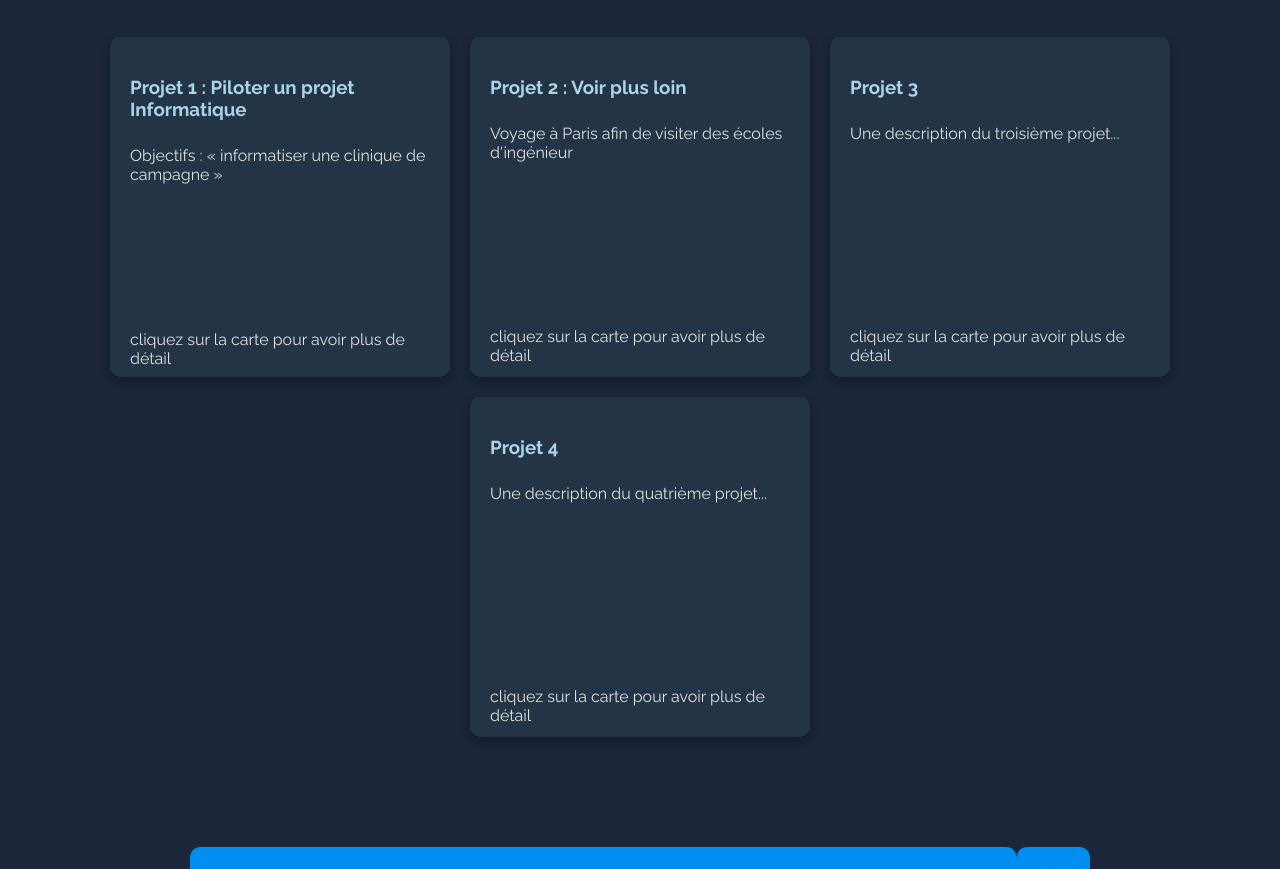
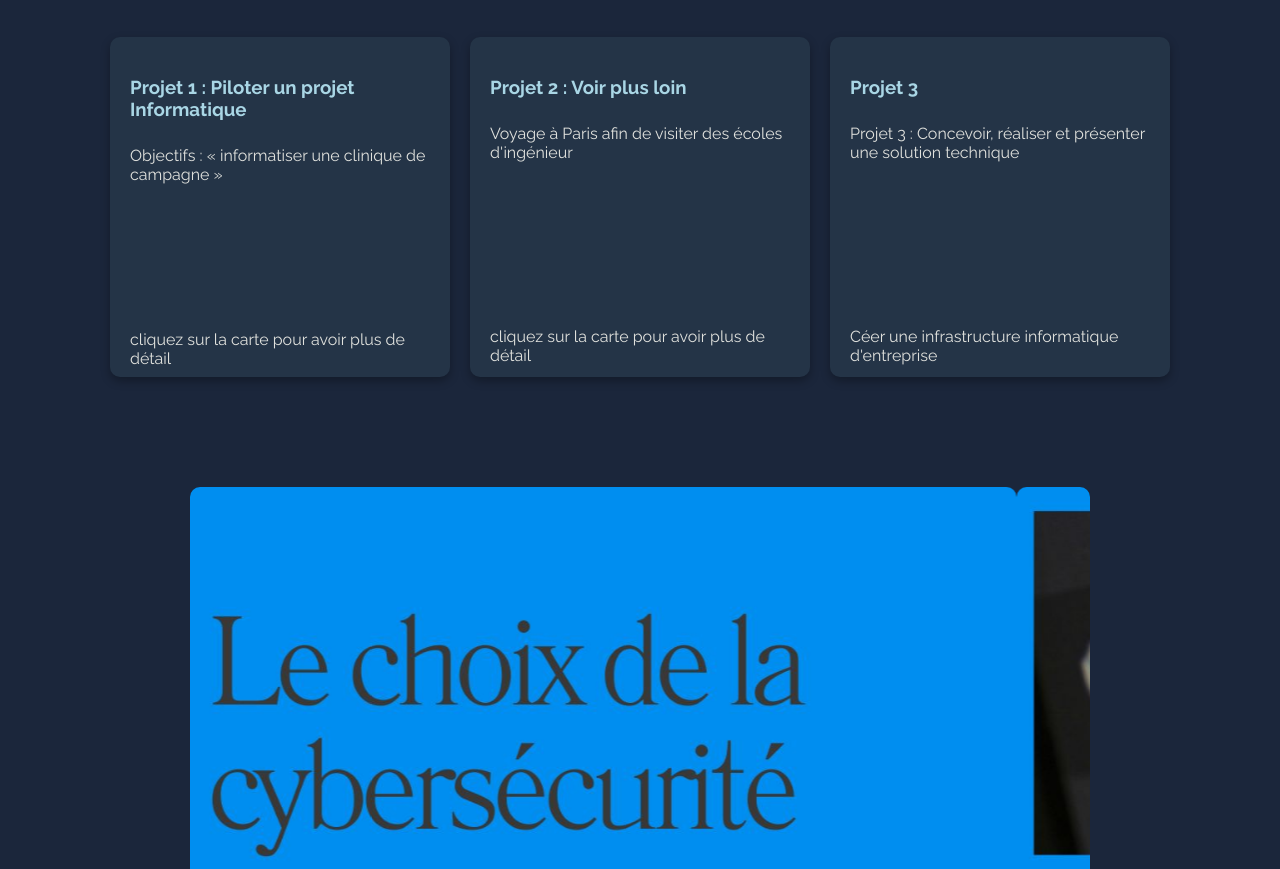
Before and after one commit to Akimaru25/portfolio2, a plain HTML site: page index.html in a window 1280 px wide. Shown: the part 1969-2838 px from the top of the page. Drawn offline with Linux system fonts and the light colour scheme.

Commit message:
Update index.html

```diff
--- a/index.html
+++ b/index.html
@@ -283,17 +283,11 @@
                         <br><br><br><br><br><br><br>
                         <p>cliquez sur la carte pour avoir plus de détail</p>
                     </a>
-                    <a href="project1.html" class="card">
+                    <a href="project3.html" class="card">
                         <h3>Projet 3</h3>
-                        <p>Une description du troisième projet...</p>
-                        <br><br><br><br><br><br><br><br>
-                        <p>cliquez sur la carte pour avoir plus de détail</p>
-                    </a>
-                    <a href="project1.html" class="card">
-                        <h3>Projet 4</h3>
-                        <p>Une description du quatrième projet...</p>
-                        <br><br><br><br><br><br><br><br>
-                        <p>cliquez sur la carte pour avoir plus de détail</p>
+                        <p>Projet 3 : Concevoir, réaliser et présenter une solution technique</p>
+                        <br><br><br><br><br><br><br>
+                        <p>Céer une infrastructure informatique d'entreprise</p>
                     </a>
                 </div>
             </section>
```
